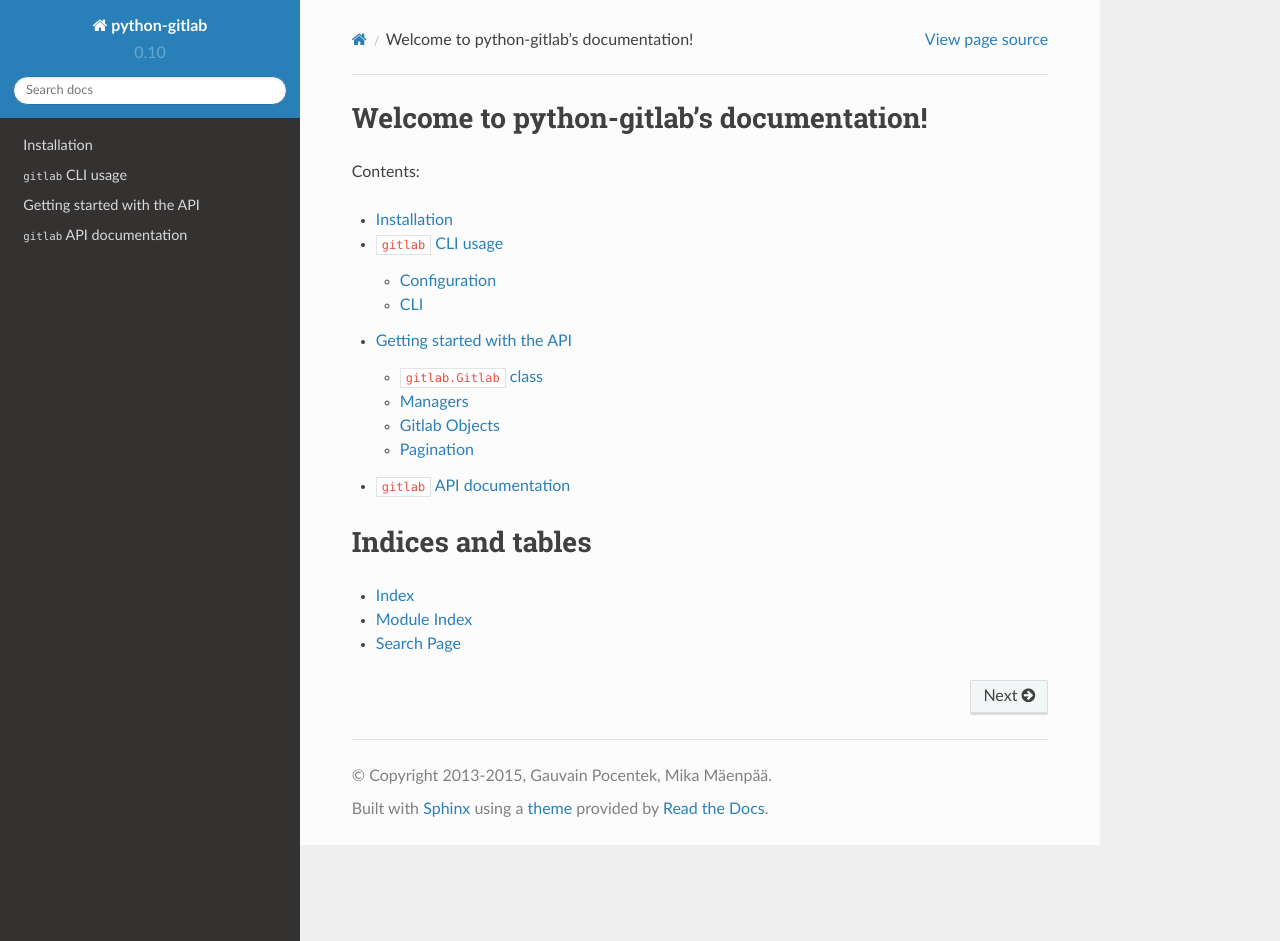
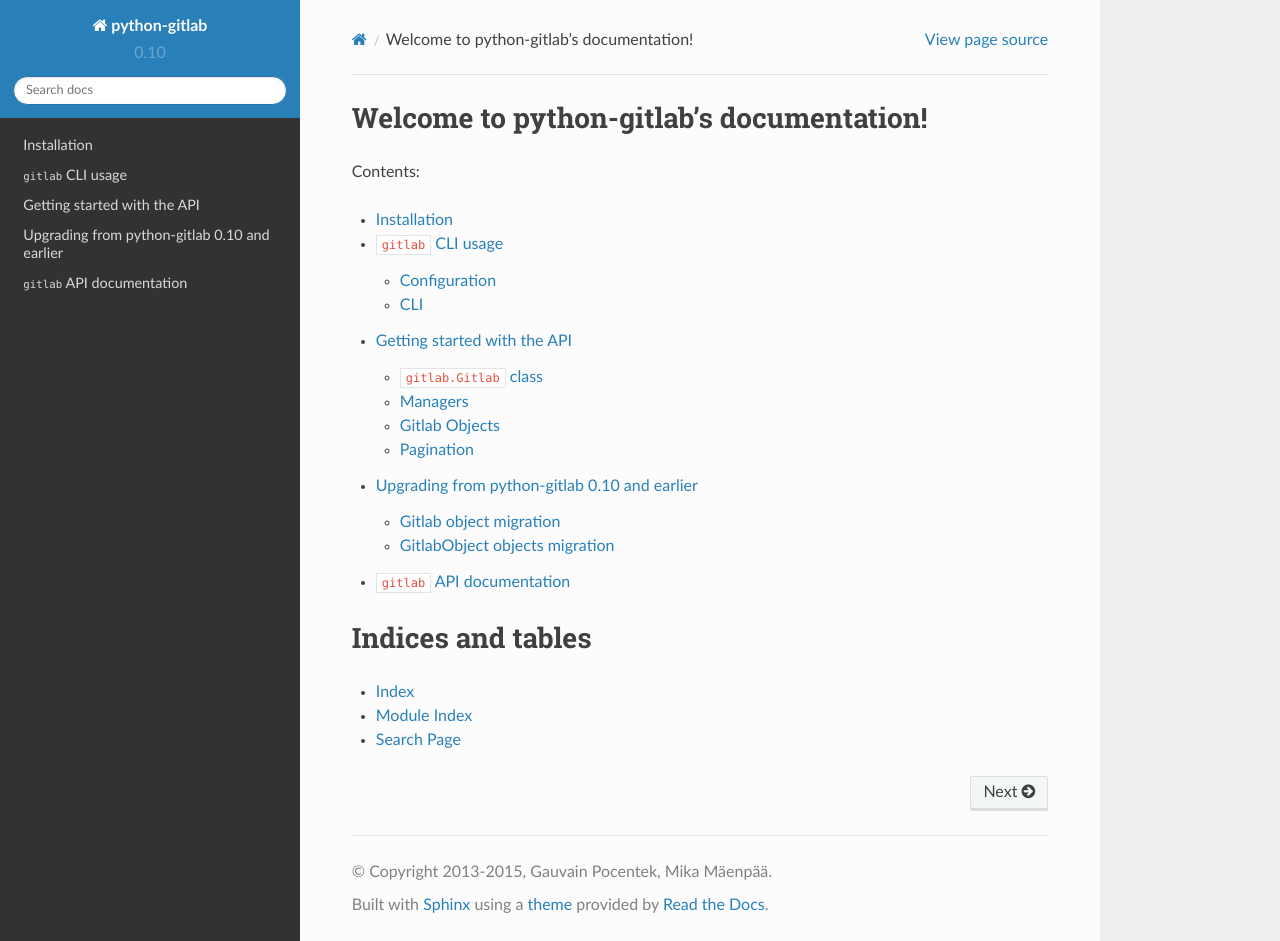
Before and after one commit to python-gitlab/python-gitlab, a Sphinx documentation site: the page built from docs/index.rst, in a window 1280 px wide and 941 px high. Built offline with Sphinx 7.4.7 and the Read the Docs theme 2.0.0, drawn with Linux system fonts in a browser that asks for light colours; some of the changed lines change nothing that is shown.

Commit message:
document the API migration from 0.10

```diff
--- a/docs/index.rst
+++ b/docs/index.rst
@@ -14,6 +14,7 @@
    install
    cli
    api-usage
+   upgrade-from-0.10
    api/gitlab
 
 
--- /dev/null
+++ b/docs/upgrade-from-0.10.rst
@@ -0,0 +1,125 @@
+#############################################
+Upgrading from python-gitlab 0.10 and earlier
+#############################################
+
+``python-gitlab`` 0.11 introduces new objects which make the API cleaner and
+easier to use. The feature set is unchanged but some methods have been
+deprecated in favor of the new manager objects.
+
+Deprecated methods will be remove in a future release.
+
+Gitlab object migration
+=======================
+
+The objects constructor methods are deprecated:
+
+* ``Hook()``
+* ``Project()``
+* ``UserProject()``
+* ``Group()``
+* ``Issue()``
+* ``User()``
+* ``Team()``
+
+Use the new managers objects instead. For example:
+
+.. code-block:: python
+
+   # Deprecated syntax
+   p1 = gl.Project({'name': 'myCoolProject'})
+   p1.save()
+   p2 = gl.Project(id=1)
+   p_list = gl.Project()
+
+   # New syntax
+   p1 = gl.projects.create({'name': 'myCoolProject'})
+   p2 = gl.projects.get(1)
+   p_list = gl.projects.list()
+
+The following methods are also deprecated:
+
+* ``search_projects()``
+* ``owned_projects()``
+* ``all_projects()``
+
+Use the ``projects`` manager instead:
+
+.. code-block:: python
+
+   # Deprecated syntax
+   l1 = gl.search_projects('whatever')
+   l2 = gl.owned_projects()
+   l3 = gl.all_projects()
+
+   # New syntax
+   l1 = gl.projects.search('whatever')
+   l2 = gl.projects.owned()
+   l3 = gl.projects.all()
+
+GitlabObject objects migration
+==============================
+
+The following constructor methods are deprecated in favor of the matching
+managers:
+
+.. list-table::
+   :header-rows: 1
+
+   * - Deprecated method
+     - Matching manager
+   * - ``User.Key()``
+     - ``User.keys``
+   * - ``CurrentUser.Key()``
+     - ``CurrentUser.keys``
+   * - ``Group.Member()``
+     - ``Group.members``
+   * - ``ProjectIssue.Note()``
+     - ``ProjectIssue.notes``
+   * - ``ProjectMergeRequest.Note()``
+     - ``ProjectMergeRequest.notes``
+   * - ``ProjectSnippet.Note()``
+     - ``ProjectSnippet.notes``
+   * - ``Project.Branch()``
+     - ``Project.branches``
+   * - ``Project.Commit()``
+     - ``Project.commits``
+   * - ``Project.Event()``
+     - ``Project.events``
+   * - ``Project.File()``
+     - ``Project.files``
+   * - ``Project.Hook()``
+     - ``Project.hooks``
+   * - ``Project.Key()``
+     - ``Project.keys``
+   * - ``Project.Issue()``
+     - ``Project.issues``
+   * - ``Project.Label()``
+     - ``Project.labels``
+   * - ``Project.Member()``
+     - ``Project.members``
+   * - ``Project.MergeRequest()``
+     - ``Project.mergerequests``
+   * - ``Project.Milestone()``
+     - ``Project.milestones``
+   * - ``Project.Note()``
+     - ``Project.notes``
+   * - ``Project.Snippet()``
+     - ``Project.snippets``
+   * - ``Project.Tag()``
+     - ``Project.tags``
+   * - ``Team.Member()``
+     - ``Team.members``
+   * - ``Team.Project()``
+     - ``Team.projects``
+
+For example:
+
+.. code-block:: python
+
+   # Deprecated syntax
+   p = gl.Project(id=2)
+   issues = p.Issue()
+
+   # New syntax
+   p = gl.projects.get(2)
+   issues = p.issues.list()
```
